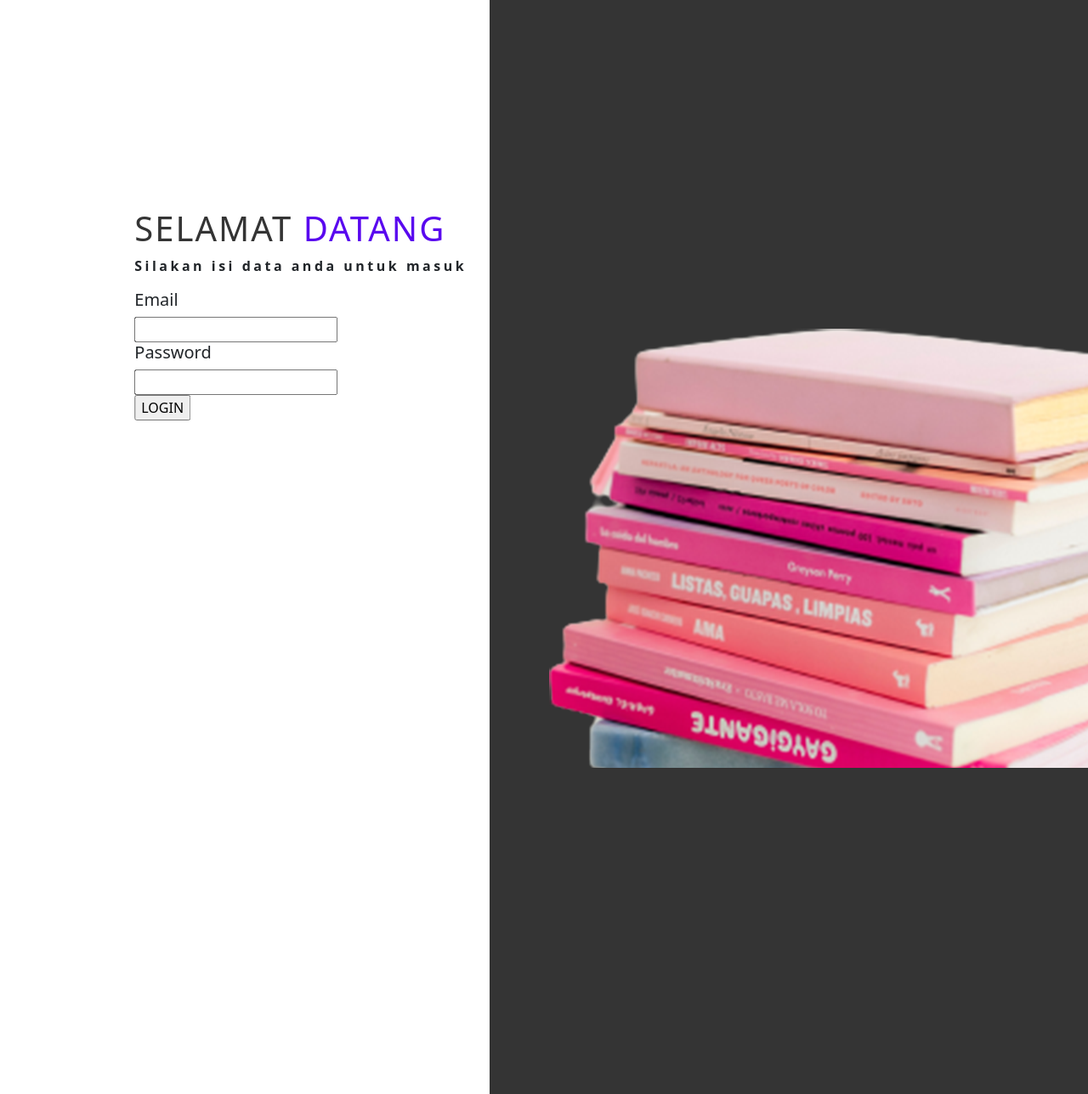
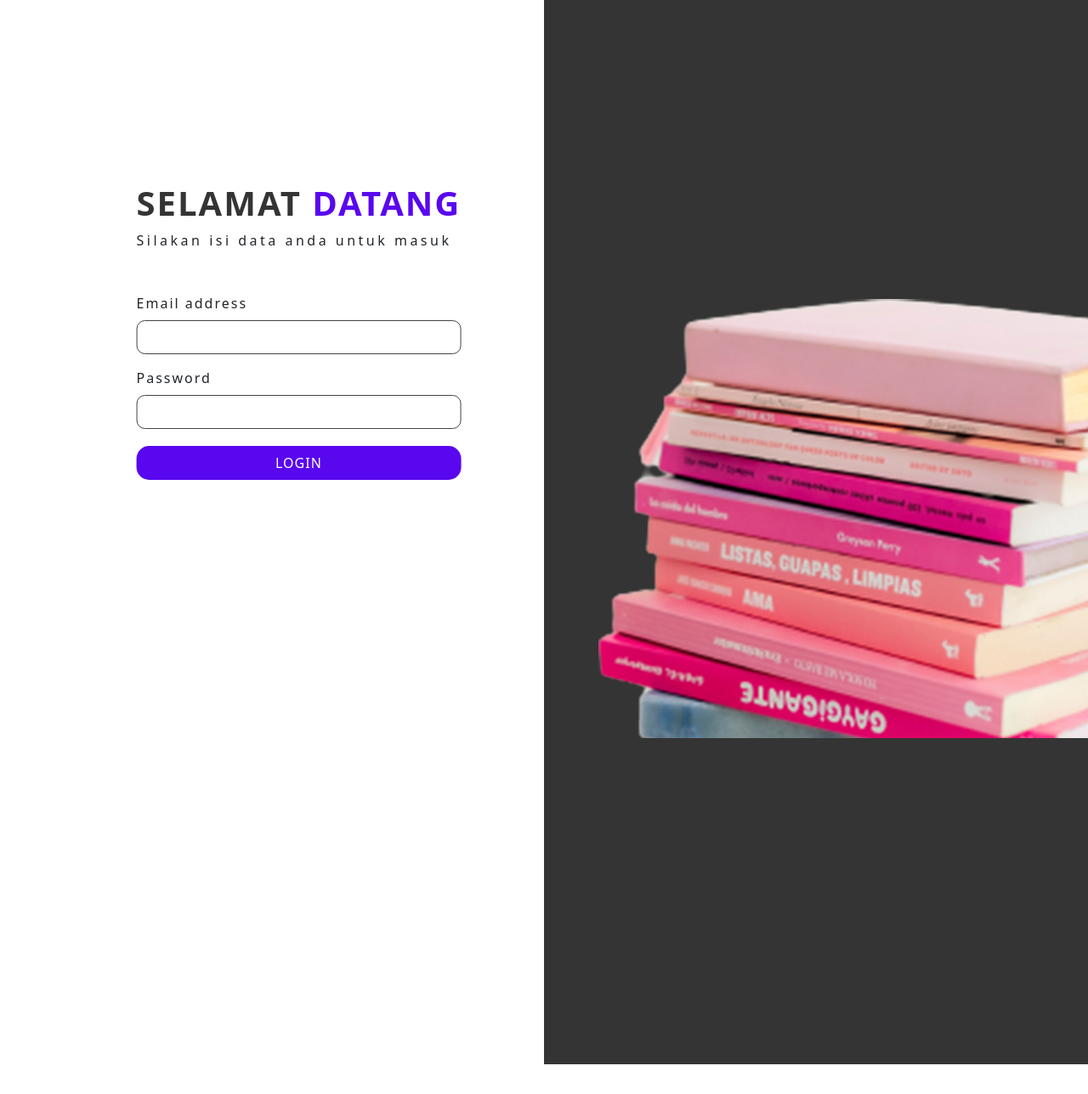
Before and after one commit to HadiansyahR/ManajemenPerpustakaan, a PHP site: page /login.php in a window 1280 px wide; the page is wider, and only the part inside the window is pictured. Shown: that part at 85% size. After the commit the page ends 1253 px from the top of that part, so only its background shows below. Run offline with PHP 8.4, Linux system fonts and the light colour scheme.

Commit message:
LOGIN PAGE

```diff
--- a/css/Login.css
+++ b/css/Login.css
@@ -9,14 +9,40 @@ body {
 h1 {
     color: #343434;
     letter-spacing: 2px;
+    font-weight: bold;
 }
+
 p{
     letter-spacing: 3.5px;
+    margin-bottom: 50px;
 }
 
-.Login-form{
+.form-label{
+    letter-spacing: 2px;
+}
 
+.form-control{
+    border-radius: 10px;
+    height: 40px;
+    border-color: #444343;
 }
+
+
+.error{
+    color: red;
+    margin-bottom: 20px;
+}
+
+
+.btn-primary{
+    background-color: #5907ef;
+    border: none;
+    width: 100%;
+    height: 40px;
+    border-radius: 15px;
+    letter-spacing: 1px;
+}
+
 .Left-content {
     position: absolute;
     top: 40%;
@@ -26,7 +52,7 @@ p{
 
 .Right-content {
     background-color: #343434;
-    margin-left: 45%;
+    margin-left: 50%;
     padding-bottom: 30%;
 }
 
--- a/login.php
+++ b/login.php
@@ -67,18 +67,19 @@ if (isset($_POST['login_btn'])) {
 
 <body>
     <section class="Left-content">
-        <h1>SELAMAT<font color="#5907EF"> DATANG</font></h1>
-        <p class="fw-bold">Silakan isi data anda untuk masuk</p>
+        <h1>SELAMAT<font color="#5907EF"> DATANG</font>
+        </h1>
+        <p class="fw-medium">Silakan isi data anda untuk masuk</p>
 
         <div class="Login-form">
             <form action="login.php" method="post">
-                <h5>Email</h5>
-                <div class="txt-field">
-                    <input type="email" name="user_email">
+                <div class="mb-3">
+                    <label class="form-label">Email address</label>
+                    <input type="email" class="form-control" id="exampleInputEmail1" aria-describedby="emailHelp">
                 </div>
-                <h5>Password</h5>
-                <div class="txt-field">
-                    <input type="password" name="user_password">
+                <div class="mb-3">
+                    <label class="form-label">Password</label>
+                    <input type="password" class="form-control" id="exampleInputPassword1">
                 </div>
                 <div class="error">
                     <?php
@@ -87,51 +88,16 @@ if (isset($_POST['login_btn'])) {
                     }
                     ?>
                 </div>
-                <div>
-                    <input type="submit" value="LOGIN" id="login-btn" name="login_btn">
-                </div>
+                <button type="submit" class="btn btn-primary">LOGIN</button>
             </form>
         </div>
     </section>
 
     <section class="Right-content">
-
         <span>
             <img src="img/iconbuku_login.png" id="book-icon" alt="">
         </span>
     </section>
-    <!--
-    <section>
-        <div class="container">
-            <form id="login-form" method="POST" action="">
-                <div>
-                    <h3>Login <br> Member</h3>
-                    <div>
-                        <p>Email</p>
-                        <input type="email" name="user_email">
-                    </div>
-                    <div>
-                        <p>Password</p>
-                        <input type="password" name="user_password">
-                    </div>
-                  <?php if (isset($_GET['error'])) ?>
-                    <div class="text-danger" role="alert">
-                        <?php if (isset($_GET['error'])) {
-                            echo $_GET['error'];
-                        } ?>
-                    </div>
-                    <br>
-                    <span>
-                        <button type="submit" class="btn btn-primary id=" login-btn" name="login_btn">Login</button>
-                        <br><br>
-                        <p style="display: inline;">Belum Punya Akun ? </p>
-                        <a class href="register.html">Register</a>
-                    </span>
-                </div>
-            </form>
-        </div>
-    </section>
-    -->
 </body>
 
 </html>
```
